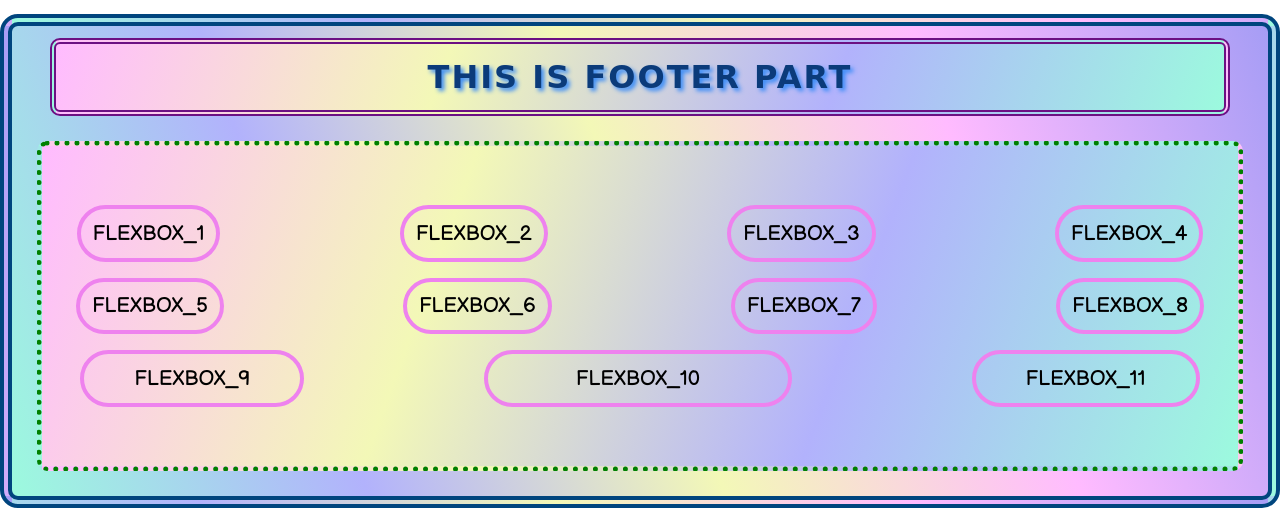
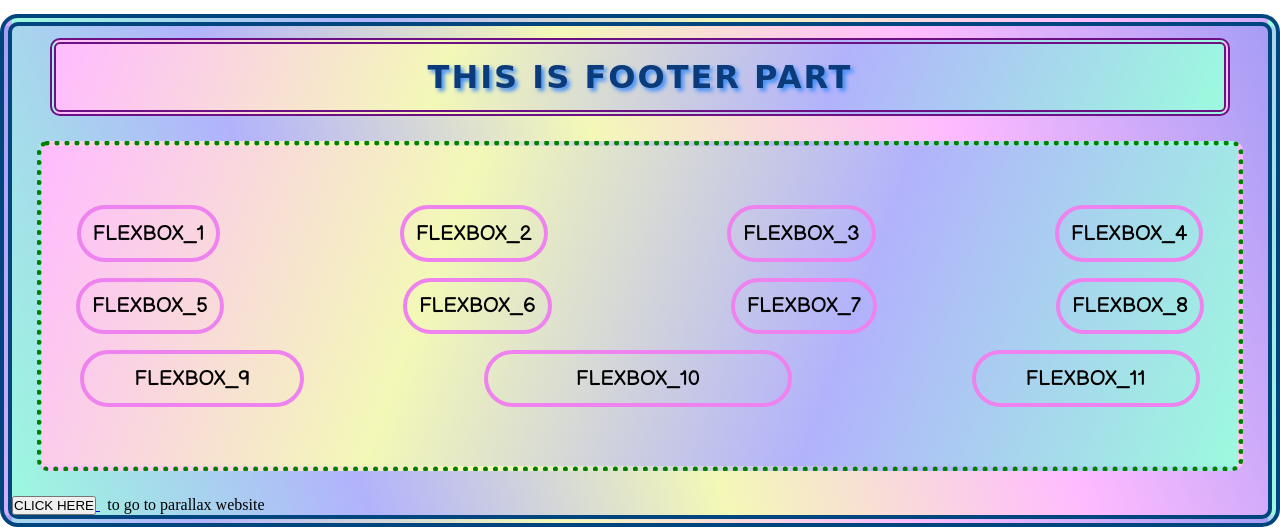
Before and after one commit to Soumya-0x000/1st-CSS, a plain HTML site: page hover_over.html in a window 1280 px wide. Shown: the part 5011-5538 px from the top of the page. Drawn offline with Linux system fonts and the light colour scheme; a web font is replaced by a local one.

Commit message:
Update hover_over.html

```diff
--- a/hover_over.html
+++ b/hover_over.html
@@ -120,6 +120,11 @@
             <div class="footer_cntnt_flexbox" id="flexbox_10">flexbox_10</div>
             <div class="footer_cntnt_flexbox" id="flexbox_11">flexbox_11</div>
         </div>
+        <div class="link_parallax">
+            <a href="../parallax/index.html" target="_blank" rel="noopener noreferrer">
+                <button class="fancy-button">CLICK HERE</button>
+            </a>&ThinSpace; to go to parallax website
+        </div>
     </footer>
 </body>
 </html>
```
